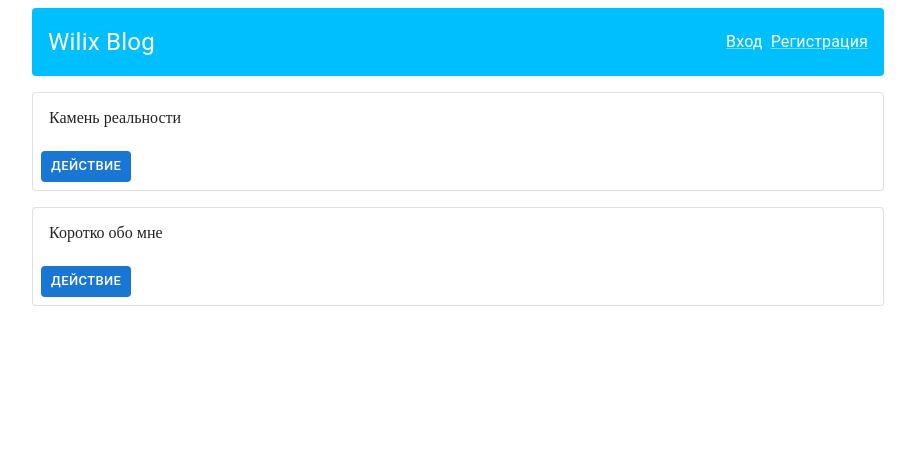
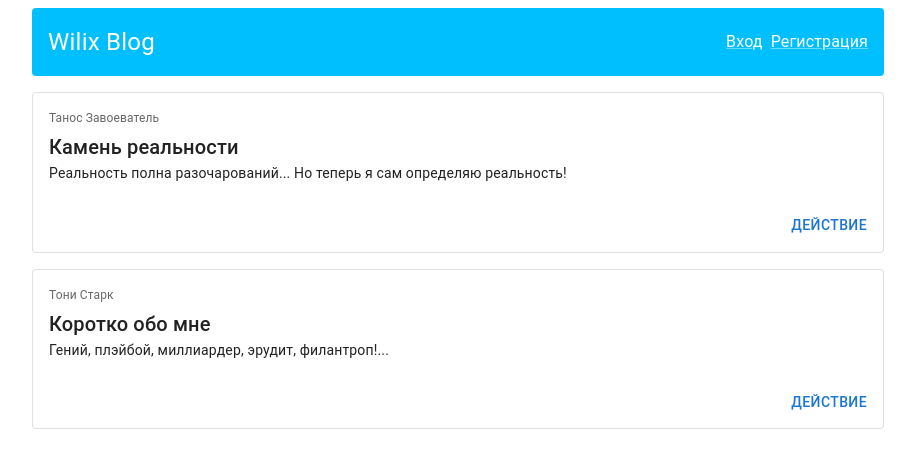
Before and after one commit to SergeyLebidko/wilix_taks_5, a React (Create React App) app: page / in a window 1280 px wide. Shown: the top 468 px of the page, without its empty margins (182-1097 px from the left). Built offline with nearby package versions, Linux system fonts and the light colour scheme.

Commit message:
Add second post cards variant

```diff
--- a/src/components/common/PostList/PostList.tsx
+++ b/src/components/common/PostList/PostList.tsx
@@ -1,11 +1,18 @@
 import React from 'react';
-import {Button, Card, CardActions, CardContent} from '@mui/material';
+import {Button, Card, CardActions, CardContent, Typography} from '@mui/material';
 import {useSelector} from 'react-redux';
 
-import {postListSelector} from '../../../store';
+import {postListSelector, userListSelector} from '../../../store';
+import {TUser} from "../../../backend/types";
 
 const PostList: React.FC = () => {
+    const userList = useSelector(userListSelector);
     const postList = useSelector(postListSelector);
+
+    const getUserName = (id: number): string => {
+        const user = userList.find(user => user.id === id) as TUser;
+        return `${user.first_name} ${user.last_name}`;
+    };
 
     return (
         <>
@@ -13,10 +20,18 @@ const PostList: React.FC = () => {
                 post =>
                     <Card key={post.id} variant="outlined">
                         <CardContent>
-                            {post.title}
+                            <Typography sx={{fontSize: 12}} color="text.secondary" gutterBottom>
+                                {getUserName(post.user_id)}
+                            </Typography>
+                            <Typography variant="h6" component="div">
+                                {post.title}
+                            </Typography>
+                            <Typography variant="body2">
+                                {post.text}
+                            </Typography>
                         </CardContent>
-                        <CardActions>
-                            <Button variant="contained" size="small" disableElevation>
+                        <CardActions sx={{justifyContent: 'flex-end'}}>
+                            <Button>
                                 Действие
                             </Button>
                         </CardActions>
--- a/src/store.ts
+++ b/src/store.ts
@@ -258,6 +258,7 @@ export const loggedUserStatusSelector = (state: TRootState): TStatus => state.lo
 
 export const loggedUserSelector = (state: TRootState): TUser | null => state.logged_user.data;
 
+export const userListSelector = (state: TRootState): TUser[] => state.user_list.data;
 export const postListSelector = (state: TRootState): TPost[] => state.post_list.data;
 
 export default store;
```
